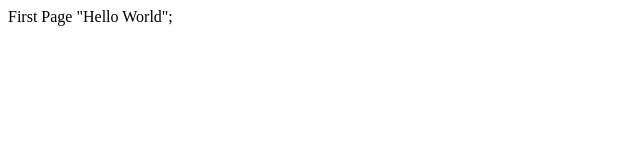
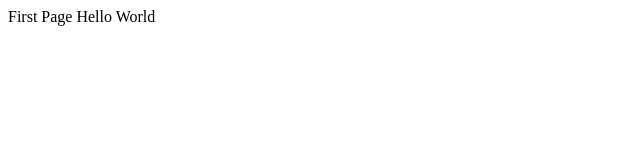
Before and after one commit to Zerseus/zerseus.github.io, a plain HTML site: page index.html in a window 1280 px wide. Shown: the full height of the page, 0-640 px from the left. Drawn offline with Linux system fonts and the light colour scheme.

Commit message:
Minor change

```diff
--- a/index.html
+++ b/index.html
@@ -1,6 +1,6 @@
 <html>
     <head>First Page</head>
     <body>
-        "Hello World";
+        Hello World
     </body>
 </html>
```
